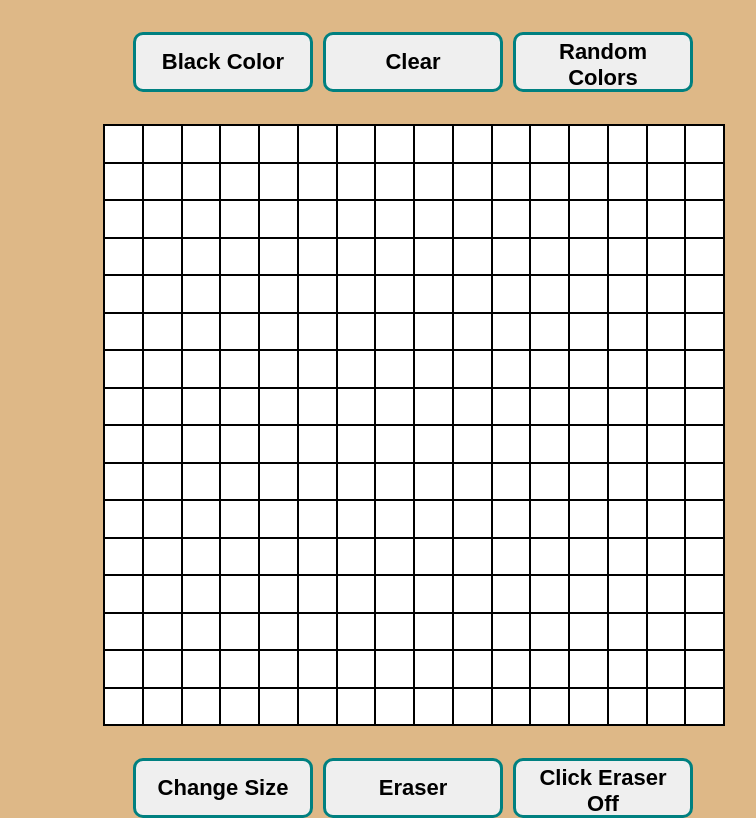
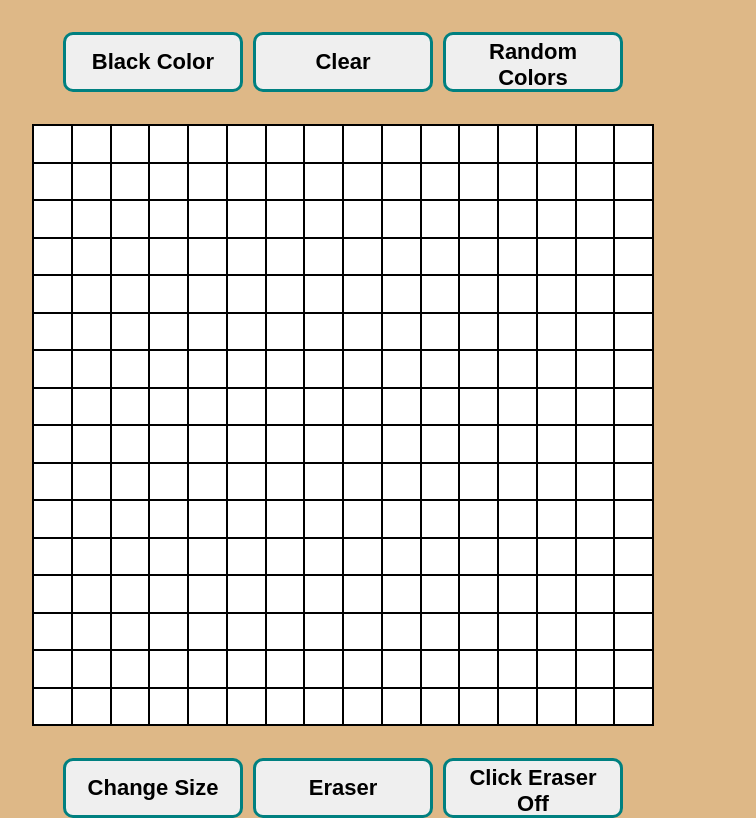
Before and after one commit to Medom5/Etch-a-Sketch, a plain HTML site: page index.html in a window 1280 px wide. Shown: the whole page, without its empty margins (297-1053 px from the left). Drawn offline with Linux system fonts and the light colour scheme.

Commit message:
fix: styling

```diff
--- a/main.css
+++ b/main.css
@@ -9,7 +9,7 @@ body {
 }
 
 .container {
-  margin: 2em 25em;
+  margin: 2em auto;
   display: flex;
   background-color: white;
   flex-wrap: wrap;
@@ -24,7 +24,7 @@ body {
 
 .control {
     width : 620px;
-    margin: 2em 25em 0 25em;
+    margin: 2em auto 0 auto;
     display: flex;
     justify-content: center;
     gap: 10px;
```
